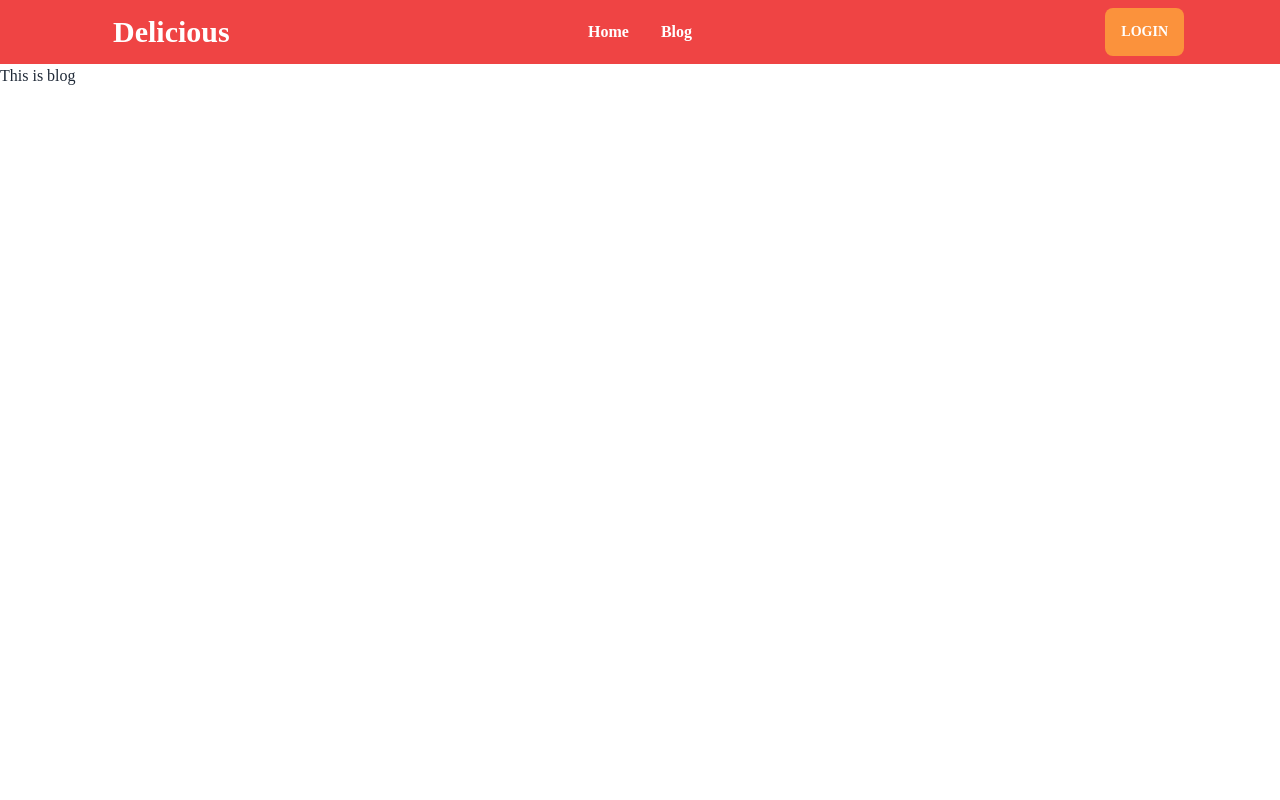
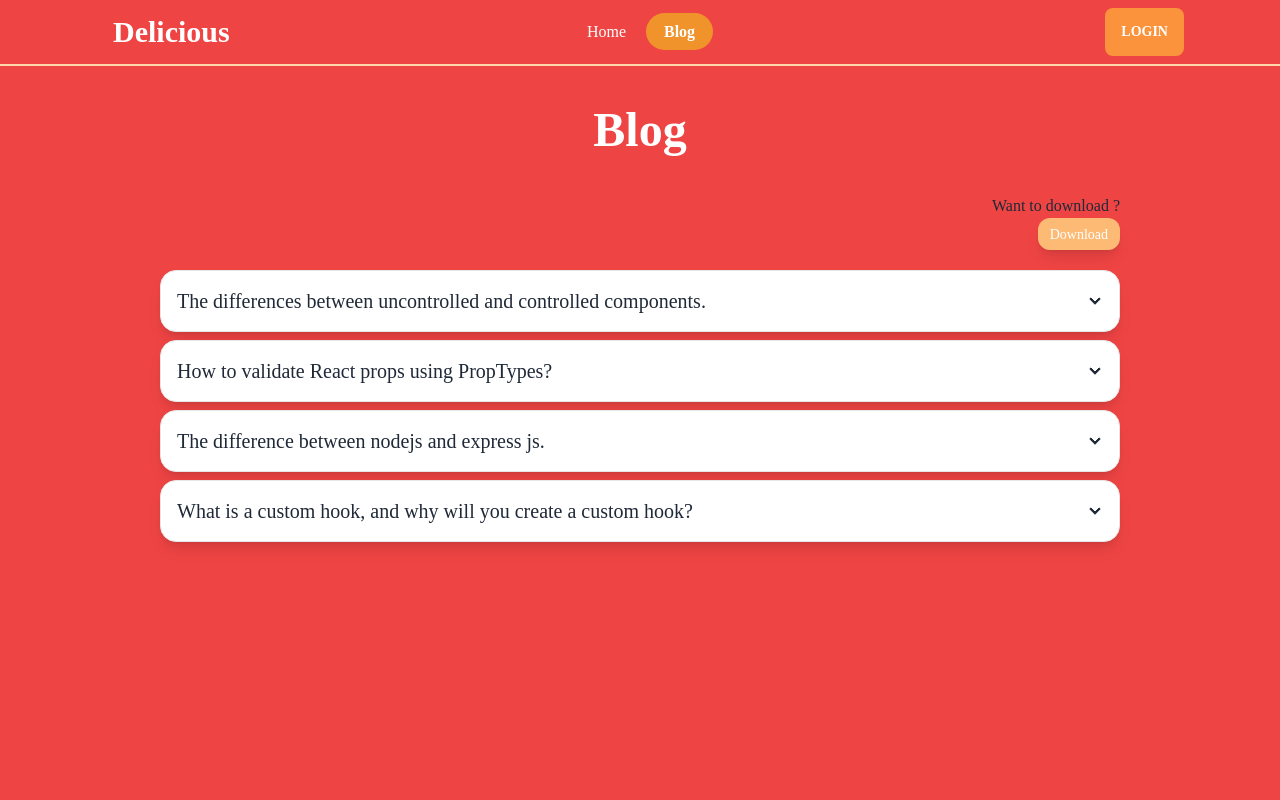
Before and after one commit to HaqueArif/Delicious, a React (Vite) app: page /blog in a window 1280 px wide. Shown: the top 800 px of the page. Built offline with nearby package versions, Linux system fonts and the light colour scheme; no server answers.

Commit message:
completed full site

```diff
--- a/package.json
+++ b/package.json
@@ -12,6 +12,8 @@
   "dependencies": {
     "daisyui": "^2.51.6",
     "firebase": "^9.21.0",
+    "html2canvas": "^1.4.1",
+    "jspdf": "^2.5.1",
     "localforage": "^1.10.0",
     "match-sorter": "^6.3.1",
     "react": "^18.2.0",
--- a/src/layout/LoginLayout.jsx
+++ b/src/layout/LoginLayout.jsx
@@ -1,6 +1,7 @@
 import React from 'react';
 import NavigationBar from '../pages/Shared/Header/NavigationBar/NavigationBar';
 import { Outlet } from 'react-router-dom';
+import Footer from '../pages/Shared/Footer/Footer';
 
 const LoginLayout = () => {
 
@@ -9,6 +10,7 @@ const LoginLayout = () => {
         <div>
             <NavigationBar></NavigationBar>
             <Outlet></Outlet>
+            <Footer></Footer>
         </div>
     );
 };
--- a/src/pages/Blog/Blog.jsx
+++ b/src/pages/Blog/Blog.jsx
@@ -1,10 +1,74 @@
-import React from 'react';
+import html2canvas from 'html2canvas';
+import jsPDF from 'jspdf';
+import React, { useState } from 'react';
+
+
 
 const Blog = () => {
+
+    const [loader, setLoader] = useState(false);
+
+    const downloadPDF = () => {
+        const capture = document.querySelector('.body');
+        setLoader(true);
+        html2canvas(capture).then((canvas) => {
+            const imgData = canvas.toDataURL('img/png');
+            const doc = new jsPDF('p', 'mm', 'a4');
+            // const componentWidth = doc.internal.pageSize.getWidth();
+            // const componentHeight = doc.internal.pageSize.getHeight();
+            doc.addImage(imgData, 'PNG', 0, 0, 210, 297);
+            setLoader(false);
+            doc.save('blog.pdf');
+        })
+    }
+
     return (
-        <div>
-            This is blog
+
+        <div className='bg-red-500 border-orange-200 border-t-2'>
+            <h2 className='font-bold text-center text-white text-3xl my-10 lg:text-5xl'>Blog</h2>
+            <div className='text-right px-5 lg:pr-40'>
+                <p>Want to download ? </p>
+                <button onClick={downloadPDF} disabled={!(loader === false)} className='btn-sm text-white rounded-xl shadow-lg bg-orange-300'> {loader ? "Downloading" : " Download"}</button>
+            </div>
+            <div className=' body lg:px-40  pb-20 pt-5 px-5  min-h-screen'>
+                <div tabIndex={0} className="collapse collapse-arrow border border-base-300 bg-base-100 rounded-box shadow-lg mb-2">
+                    <div className="collapse-title text-xl font-medium">
+                        The differences between uncontrolled and controlled components.
+                    </div>
+                    <div className="collapse-content">
+                        <p>In React, controlled components manage their state, while uncontrolled components don't. Controlled components offer more predictability, while uncontrolled components are simpler to use. The choice depends on the specific use case and the trade-off between control and simplicity.</p>
+                    </div>
+                </div>
+
+                <div tabIndex={0} className="collapse collapse-arrow border border-base-300 bg-base-100 rounded-box shadow-lg mb-2">
+                    <div className="collapse-title text-xl font-medium">
+                        How to validate React props using PropTypes?
+                    </div>
+                    <div className="collapse-content">
+                        <p>To validate React props, use the prop-types module to define the expected types and shapes of the props. Set the propTypes property of the component to an object that defines the expected props and their types. This helps catch errors early on and provides better documentation.</p>
+                    </div>
+                </div>
+
+                <div tabIndex={0} className="collapse collapse-arrow border border-base-300 bg-base-100 rounded-box shadow-lg mb-2">
+                    <div className="collapse-title text-xl font-medium">
+                        The difference between nodejs and express js.
+                    </div>
+                    <div className="collapse-content">
+                        <p>Node.js is a server-side JavaScript runtime that allows developers to run JavaScript code outside of a web browser. Express.js, on the other hand, is a web application framework for Node.js that provides a set of tools and features for building web applications and APIs. While Node.js provides the runtime environment for executing JavaScript on the server, Express.js provides a set of features, such as middleware, routing, and templating, to simplify the process of building web applications using Node.js. In summary, Node.js is the foundation, while Express.js is a framework built on top of Node.js that provides additional functionality for building web applications and APIs.</p>
+                    </div>
+                </div>
+
+                <div tabIndex={0} className="collapse collapse-arrow border border-base-300 bg-base-100 rounded-box shadow-lg mb-2">
+                    <div className="collapse-title text-xl font-medium">
+                        What is a custom hook, and why will you create a custom hook?
+                    </div>
+                    <div className="collapse-content">
+                        <p>A custom hook is a function that allows you to reuse logic across multiple React components. You would create a custom hook to extract shared functionality into a reusable piece of code, making your code more modular and easier to maintain. Custom hooks can help simplify complex logic and reduce code duplication in your application.</p>
+                    </div>
+                </div>
+            </div>
         </div>
+
     );
 };
 
--- a/src/pages/Home/Home.jsx
+++ b/src/pages/Home/Home.jsx
@@ -3,6 +3,7 @@ import Header from '../Shared/Header/Header/Header';
 import PopularItem from '../Shared/PopularItem/PopularItem';
 import Chef from '../Shared/Chef/Chef';
 import Statistic from '../Shared/Statistic/Statistic';
+import Subscribe from '../Shared/Subscribe/Subscribe';
 
 const Home = () => {
     return (
@@ -11,6 +12,7 @@ const Home = () => {
             <PopularItem></PopularItem>
             <Chef></Chef>
             <Statistic></Statistic>
+            <Subscribe></Subscribe>
         </div>
     );
 };
--- /dev/null
+++ b/src/pages/Shared/Chef/Chef.css
@@ -0,0 +1,38 @@
+.LazyLoad {
+    opacity: 1;
+    transition: all 5s ease-in-out;
+    position: relative;
+}
+
+
+
+.LazyLoad::after {
+    content: '';
+    display: block;
+    position: absolute;
+    top: -20px;
+    bottom: 0;
+    left: 0;
+    right: 0;
+    background-image: url('../../../assets/Loading_icon.gif');
+    background-repeat: no-repeat;
+    background-position: center center;
+    background-size: cover;
+    border-radius: 50%;
+    z-index: 2;
+    opacity: 1;
+    animation: fadeIn 5s ease-in-out forwards;
+}
+
+.is-visible .LazyLoad::after {
+    opacity: 0;
+}
+
+@keyframes fadeIn {
+    from {
+        opacity: 1;
+    }
+    to {
+        opacity: 0;
+    }
+}
--- a/src/pages/Shared/Header/NavigationBar/NavigationBar.jsx
+++ b/src/pages/Shared/Header/NavigationBar/NavigationBar.jsx
@@ -1,12 +1,23 @@
-import React, { useContext } from 'react';
-import { Link } from 'react-router-dom';
+import React, { useContext, useState } from 'react';
+import { Link, NavLink } from 'react-router-dom';
 import { AuthContext } from '../../../../Providers/AuthProvider';
 import { FaUserCircle } from 'react-icons/fa';
 import { getAuth } from "firebase/auth";
 
 const NavigationBar = () => {
 
+
     const { user, logOut } = useContext(AuthContext);
+    const navLinkStyles = ({isActive})=>{
+        return {
+            fontWeight: isActive ? 'bold' : 'normal',
+            background: isActive ? '#f0932b' : 'normal',
+            padding: isActive ? '10px 18px' : '',
+            borderRadius: isActive ? '20px': ''
+        }
+    }
+
+
 
     const handleLogOut = () => {
         logOut()
@@ -26,18 +37,19 @@ const NavigationBar = () => {
                             <label tabIndex={0} className="btn btn-ghost lg:hidden">
                                 <svg xmlns="http://www.w3.org/2000/svg" className="h-5 w-5" fill="none" viewBox="0 0 24 24" stroke="currentColor"><path strokeLinecap="round" strokeLinejoin="round" strokeWidth="2" d="M4 6h16M4 12h8m-8 6h16" /></svg>
                             </label>
-                            <ul tabIndex={0} className="menu menu-compact dropdown-content mt-3 p-2 shadow bg-red-500  rounded-box w-52">
+                            <ul tabIndex={0} className="menu menu-compact dropdown-content mt-3 p-2 shadow bg-base-100  rounded-box w-52">
                                 <li><Link to="/home" className=''>Home</Link></li>
                                 <li><Link to="/blog">Blog</Link></li>
-                                <Link className="btn bg-orange-400 border-none">Logout</Link>
+                               {user &&  <Link to="/login" onClick={handleLogOut} className="btn bg-orange-400 border-none">Logout</Link>}
                             </ul>
                         </div>
                         <Link to='/home' className="btn btn-ghost normal-case sm:text-xl lg:text-3xl text-white font-extrabold ">Delicious</Link>
                     </div>
                     <div className="navbar-center hidden lg:flex">
-                        <ul className="menu menu-horizontal px-1">
-                            <li><Link to="/home" className='text-white font-bold'>Home</Link></li>
-                            <li><Link to="/blog" className='text-white font-bold'>Blog</Link></li>
+                        <ul className=" menu-horizontal px-1">
+
+                            <li className='text-white px-5'><NavLink to="/home" style={navLinkStyles}  > <button className=''>Home</button> </NavLink></li>
+                            <li className='text-white'><NavLink to="/blog" style={navLinkStyles} >Blog</NavLink></li>
 
                         </ul>
                     </div>
--- a/src/pages/Shared/Statistic/Statistic.jsx
+++ b/src/pages/Shared/Statistic/Statistic.jsx
@@ -15,14 +15,14 @@ const Statistic = () => {
                 </div>
                 <div className=' border-dashed border-8  mx-auto rounded-full h-64 w-64 mb-5 flex justify-center items-center'>
                     <div className='text-center'>
-                        <p className='text-4xl'>153</p>
-                        <p className='text-5xl font-bold'>Menu</p>
+                        <p className='text-4xl'>3.4K</p>
+                        <p className='text-5xl font-bold'>Store</p>
                     </div>
                 </div>
                 <div className=' border-dashed border-8  mx-auto rounded-full h-64 w-64 mb-5 flex justify-center items-center'>
                     <div className='text-center'>
-                        <p className='text-4xl'>153</p>
-                        <p className='text-5xl font-bold'>Menu</p>
+                        <p className='text-4xl'>32</p>
+                        <p className='text-5xl font-bold'>Country</p>
                     </div>
                 </div>
             </div>
--- /dev/null
+++ b/src/pages/Shared/Subscribe/Subscribe.jsx
@@ -0,0 +1,16 @@
+import React from 'react';
+
+const Subscribe = () => {
+    return (
+        <div className='bg-orange-100 lg:px-40 px-5 py-40 '>
+            <h2 className='text-center text-red-500 text-4xl lg:text-6xl font-bold mb-10'>Subscribe</h2>
+            <p className='text-center px-5 md:px-10 lg:px-20 xl:px-40 mb-10'>Lorem, ipsum dolor sit amet consectetur adipisicing elit. Modi excepturi enim nesciunt dicta cum laborum quibusdam incidunt quisquam nemo! Quia magni voluptatem eveniet sed ex sunt dignissimos tempore voluptate omnis officiis maiores possimus ut culpa hic, corporis tempora ea illo distinctio modi exercitationem voluptatibus itaque consectetur molestiae suscipit. Quam ullam tenetur, ut quos hic quisquam itaque dolor autem ad sit.</p>
+            <div className='bg-white w-60 lg:w-7/12 mx-auto rounded-full flex justify-between shadow-lg'>
+                <input className='bg-transparent  w-40 lg:w-full ps-3 py-2 outline-none lg:py-5 lg:px-10' type="email" placeholder='Your Email' />
+                <button className='rounded-full px-1 md:px-10 text-white font-extrabold  bg-red-500'>Subscribe</button>
+            </div>
+        </div>
+    );
+};
+
+export default Subscribe;
```
Also changed, not shown: src/pages/Login/Login/Login.jsx (+8 -3 lines), src/pages/Login/Register/Register.jsx (+24 -13 lines), src/pages/Shared/Chef/Chef.jsx (+6 -3 lines), src/pages/Shared/Chef/ViewRecipes.jsx (+21 -16 lines), src/assets/Loading_icon.gif (added), 1 other file (tests, documents, lock files or other folders).
